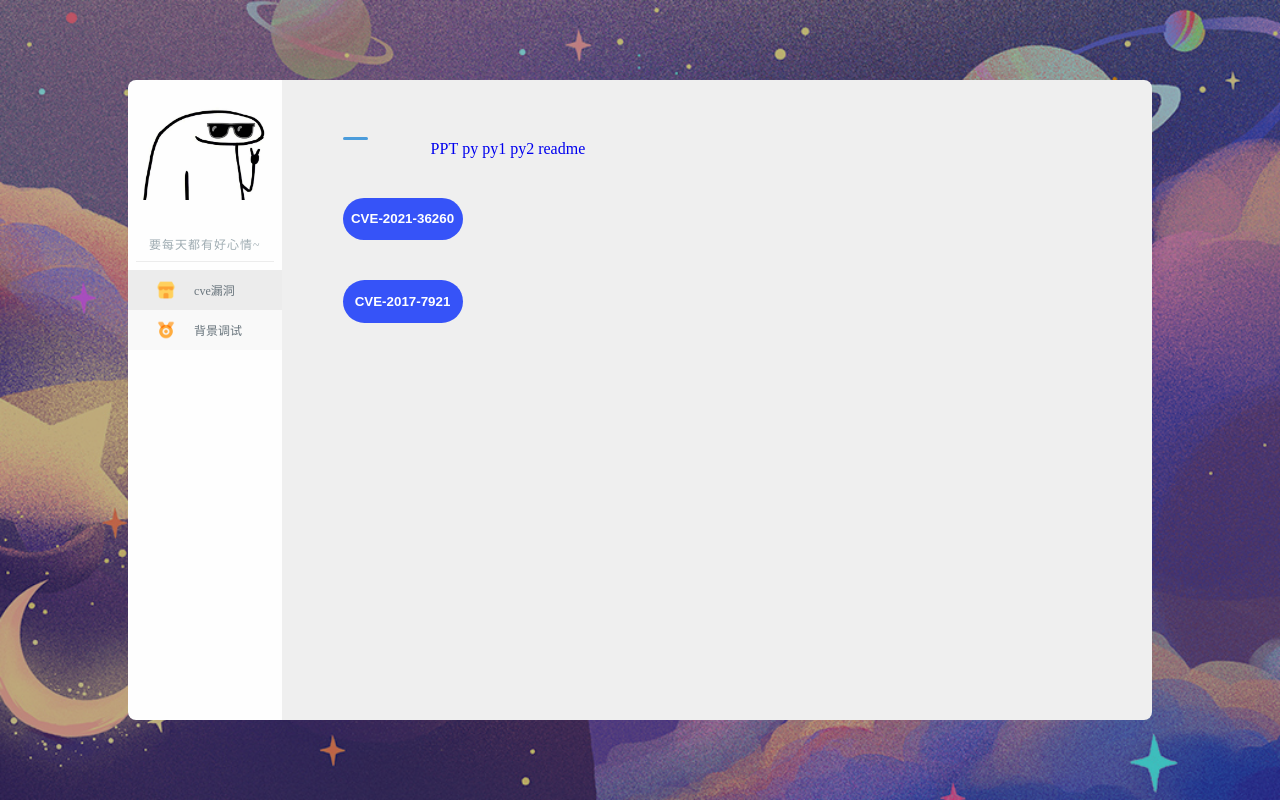
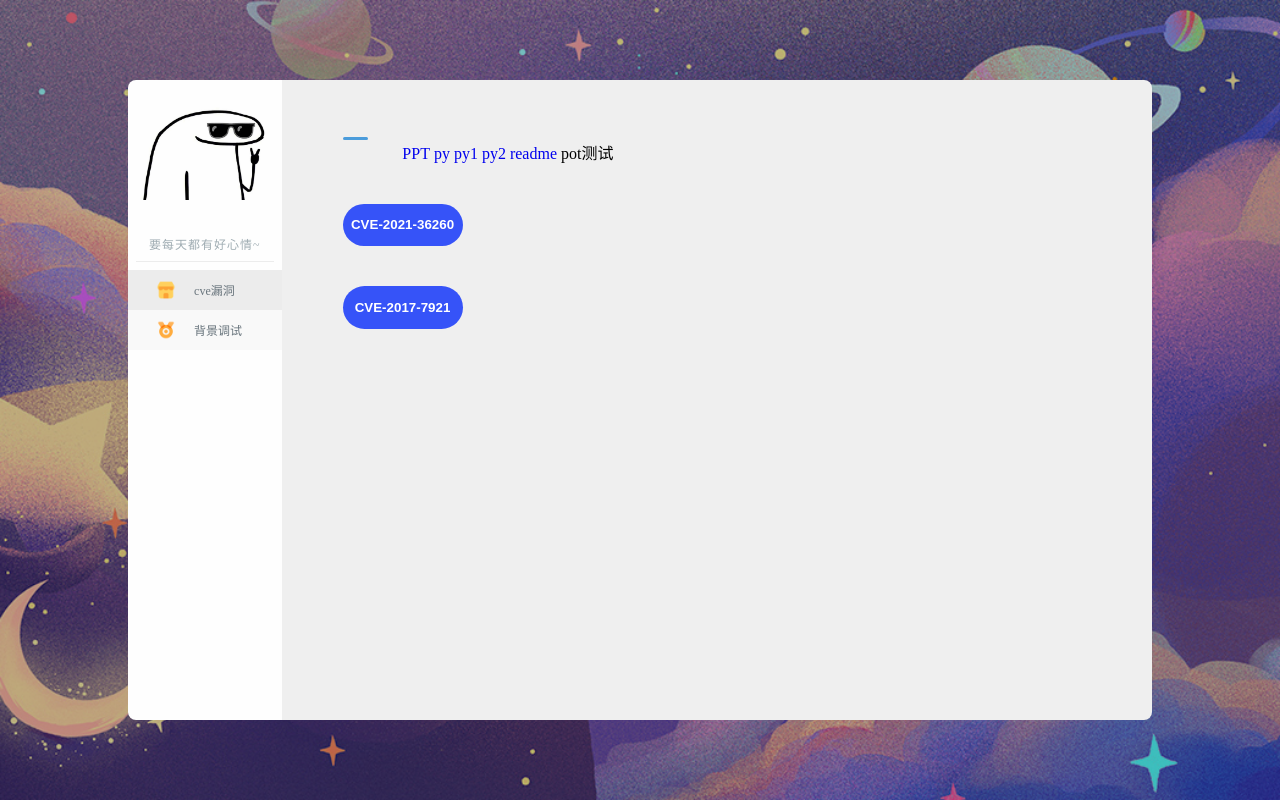
Before and after one commit to dff-ice/-, a plain HTML site: page index.html in a window 1280 px wide. Drawn offline with Linux system fonts and the light colour scheme; a script that the page names is missing.

Commit message:
Update index.html

```diff
--- a/index.html
+++ b/index.html
@@ -71,7 +71,8 @@
 							<a href="./CVE-2017-7921/decrypt_configurationFile.py"  download>py</a>
 							<a href="./CVE-2017-7921/configurationFile"  download>py1</a>
 							<a href="./CVE-2017-7921/LICENSE"  download>py2</a>
-							<a href="./CVE-2017-7921/README.md" download>readme</a></li>
+							<a href="./CVE-2017-7921/README.md" download>readme</a>
+							<a herf=“./CVE-2021-36260.py” download>pot测试</a></li>
 	<a href="https://blog.csdn.net/weixin_44268918/article/details/128577850"><button>
   <span class="span-mother">
       <span>C</span>
```
